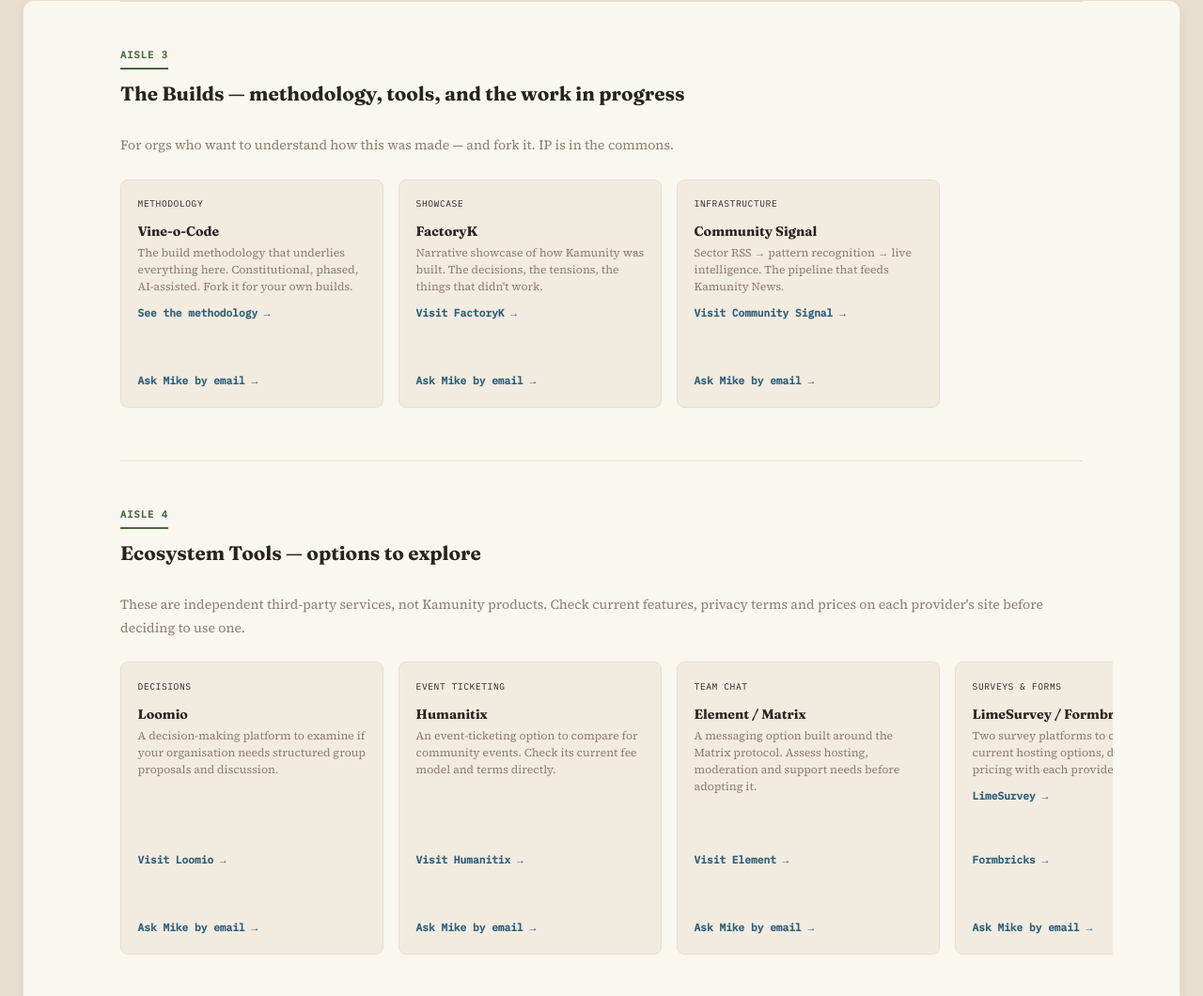
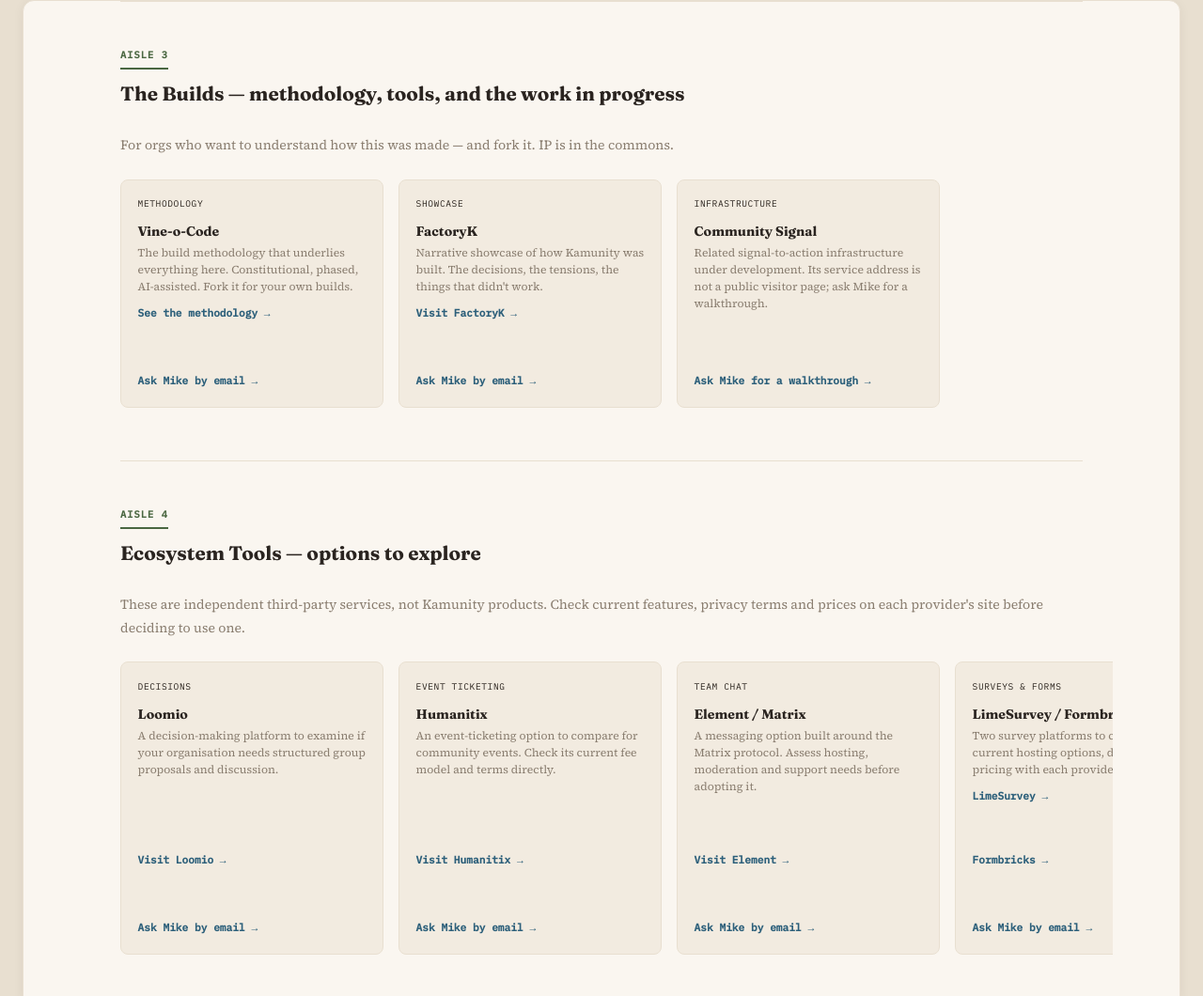
Before and after one commit to makemikefulleragain/kamunity-org-mpa, a website: page site/warehouse.html in a window 1280 px wide. Shown: the part 1316-2376 px from the top of the page at 94% size. Drawn offline with Linux system fonts and the light colour scheme; no server answers.

Commit message:
Fix MPA planner overflow and Community Signal visitor link

```diff
--- a/site/warehouse.html
+++ b/site/warehouse.html
@@ -259,12 +259,11 @@
             <a class="ask-kai-btn" href="mailto:mike@kamunityconsulting.com">Ask Mike by email →</a>
         </div>
 
-        <div class="wh-tool-card" role="listitem" data-search="community signal sector intelligence pipeline RSS">
+        <div class="wh-tool-card" role="listitem" data-search="community signal signal-to-action infrastructure">
             <span class="wh-tool-badge">Infrastructure</span>
             <h4>Community Signal</h4>
-            <p>Sector RSS → pattern recognition → live intelligence. The pipeline that feeds Kamunity News.</p>
-            <a href="https://community-signal.netlify.app" target="_blank" rel="noopener noreferrer" class="ask-kai-btn" style="display:inline-block;margin-bottom:0.5rem;">Visit Community Signal →</a><br>
-            <a class="ask-kai-btn" href="mailto:mike@kamunityconsulting.com">Ask Mike by email →</a>
+            <p>Related signal-to-action infrastructure under development. Its service address is not a public visitor page; ask Mike for a walkthrough.</p>
+            <a class="ask-kai-btn" href="mailto:mike@kamunityconsulting.com?subject=Community%20Signal%20walkthrough">Ask Mike for a walkthrough →</a>
         </div>
 
 
```
Also changed, not shown: site/tools/corporate-volunteering-planner.html (+8 -0 lines), tests/owner-publication-selection.test.mjs (+9 -0 lines).
